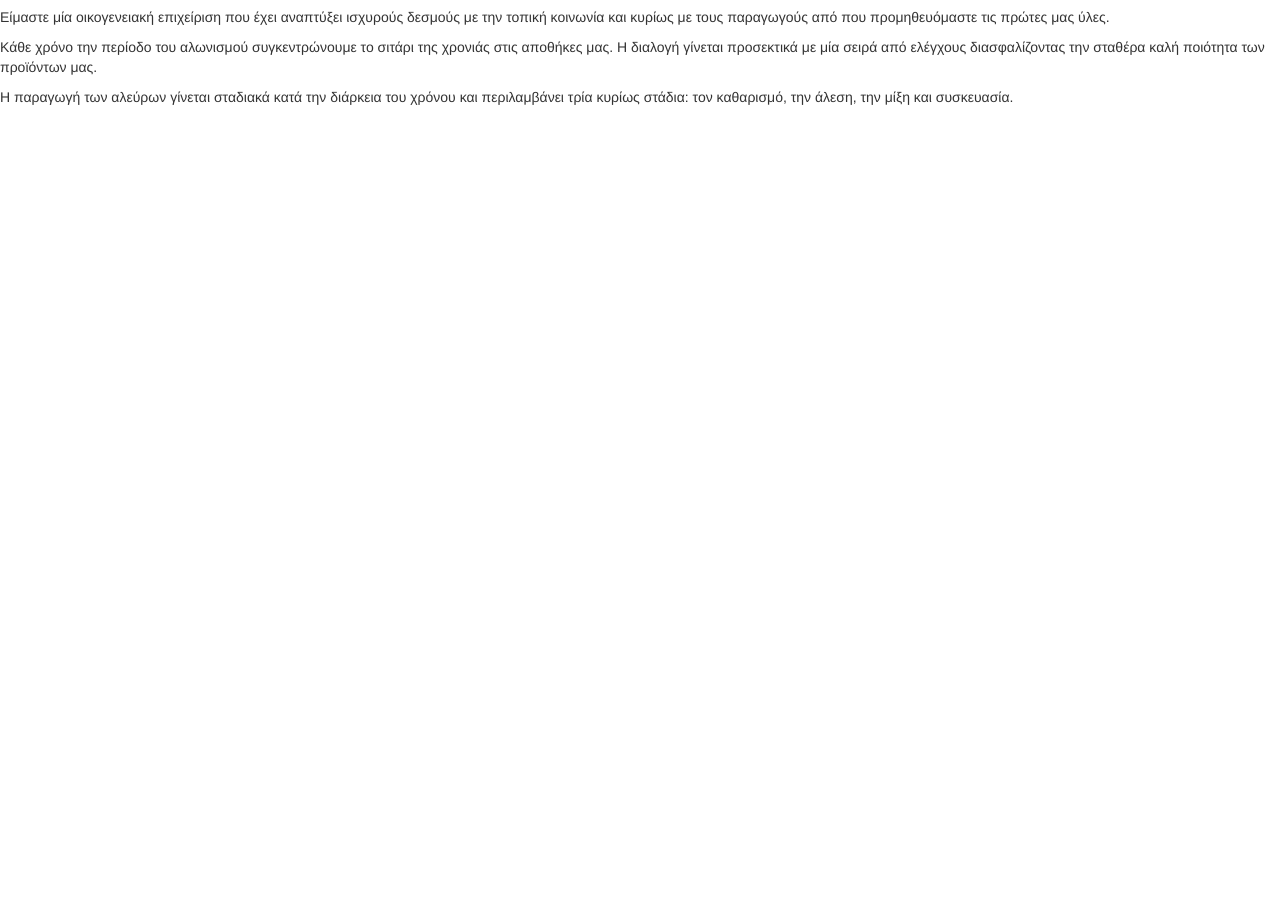
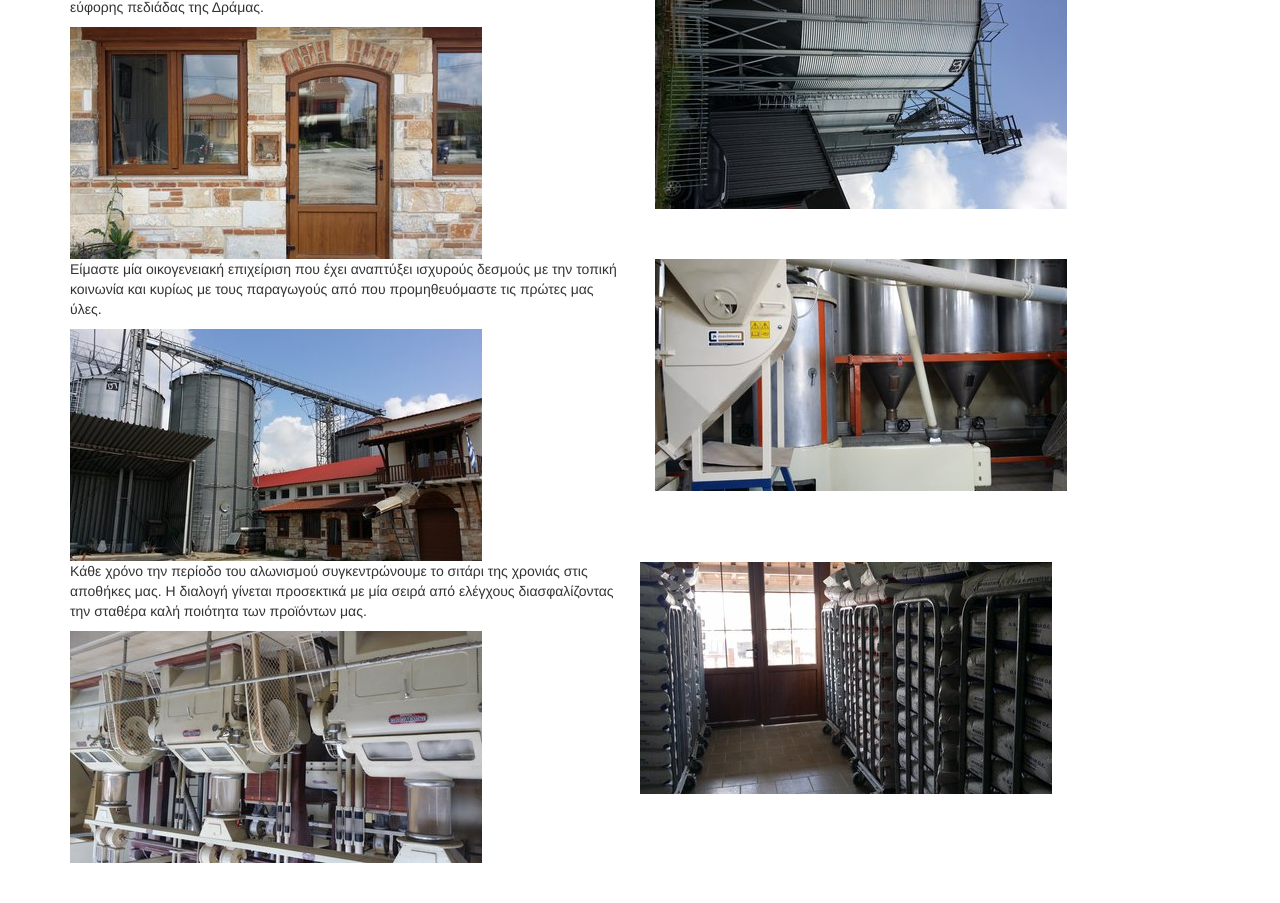
Before and after one commit to milldox/millWeb, a plain HTML site: page theMill.html in a window 1280 px wide. Shown: the part 73-976 px from the top of the page. Before the commit the page ends 800 px from the top, so only its background shows below. Drawn offline with nearby package versions, Linux system fonts and the light colour scheme; a script that the page names is missing.

Commit message:
Make a workable theMill.html

```diff
--- a/css/styles.css
+++ b/css/styles.css
@@ -183,3 +183,9 @@ a#brandName{
 .fdf-productsIntro p {
 
 }
+
+.fdf-theMillTextp {
+	margin-left: 10px;
+	padding-top: 30px;
+	padding-bottom: 10px;
+}
--- a/theMill.html
+++ b/theMill.html
@@ -80,13 +80,44 @@
 
 	</div>
   </div>
-  <div class = "mainBody">
-	<p> Ο μύλος μας βρίσκεται στην Ανατολική Μακεδονία, στο δήμο Δοξάτου καταμεσής της εύφορης πεδιάδας της Δράμας.</p>
-	<p> Είμαστε μία οικογενειακή επιχείριση που έχει αναπτύξει ισχυρούς δεσμούς με την τοπική κοινωνία και κυρίως με τους παραγωγούς από που προμηθευόμαστε τις πρώτες μας ύλες.</p>
-	<p> Κάθε χρόνο την περίοδο του αλωνισμού συγκεντρώνουμε το σιτάρι της χρονιάς στις αποθήκες μας. Η διαλογή γίνεται προσεκτικά με μία σειρά από ελέγχους διασφαλίζοντας την σταθέρα καλή ποιότητα των προϊόντων μας.	</p>
-  	<p> Η παραγωγή των αλεύρων γίνεται σταδιακά κατά την διάρκεια του χρόνου και περιλαμβάνει τρία κυρίως στάδια: τον καθαρισμό, την άλεση, την μίξη και συσκευασία.
 
-  	</p>
+  <div class="mainBody">
+
+  <div class="container">
+	  <div class = "fdf-theMillText">
+	    <div class="row">
+	    <div class = "col-sm-6">
+		<p> Ο μύλος μας βρίσκεται στην Ανατολική Μακεδονία, στο δήμο Δοξάτου καταμεσής της εύφορης πεδιάδας της Δράμας.</p>
+		<img class="featurette-image img-responsive" src="./img/millEntry.jpg" alt="Generic placeholder image">
+	    </div>
+	    <div class = "col-sm-6">
+		<img class="featurette-image img-responsive" src="./img/millSilo.jpg" alt="Generic placeholder image">
+	    </div>
+	    </div>
+
+
+	    <div class="row">
+	    <div class = "col-sm-6">
+		<p> Είμαστε μία οικογενειακή επιχείριση που έχει αναπτύξει ισχυρούς δεσμούς με την τοπική κοινωνία και κυρίως με τους παραγωγούς από που προμηθευόμαστε τις πρώτες μας ύλες.</p>
+		<img class="featurette-image img-responsive" src="./img/millBuilding.jpg" alt="Generic placeholder image">
+	    </div>
+	    <div class = "col-sm-6">
+	  	<img class="featurette-image img-responsive" src="./img/millCleaning.jpg" alt="Generic placeholder image">
+	    </div>
+	    </div>
+
+	    <div class="row">
+	    <div class = "col-sm-6">
+		<p> Κάθε χρόνο την περίοδο του αλωνισμού συγκεντρώνουμε το σιτάρι της χρονιάς στις αποθήκες μας. Η διαλογή γίνεται προσεκτικά με μία σειρά από ελέγχους διασφαλίζοντας την σταθέρα καλή ποιότητα των προϊόντων μας.	</p>
+	    <img class="featurette-image img-responsive" src="./img/millMilling.jpg" alt="Generic placeholder image">
+	    </div>
+	    <div class = "col-sm-6">
+	    </div>
+		<img class="featurette-image img-responsive" src="./img/millStore.jpg" alt="Generic placeholder image">
+	    </div>
+
+	  </div>
+  </div>
   </div>
 
 
```
Also changed, not shown: index.html (+1 -1 lines), img/millBuilding.jpg (added), img/millCleaning.jpg (added), img/millEntry.jpg (added), img/millMilling.jpg (added), img/millMixing.jpg (added), img/millSilo.jpg (added), img/millStore.jpg (added).
